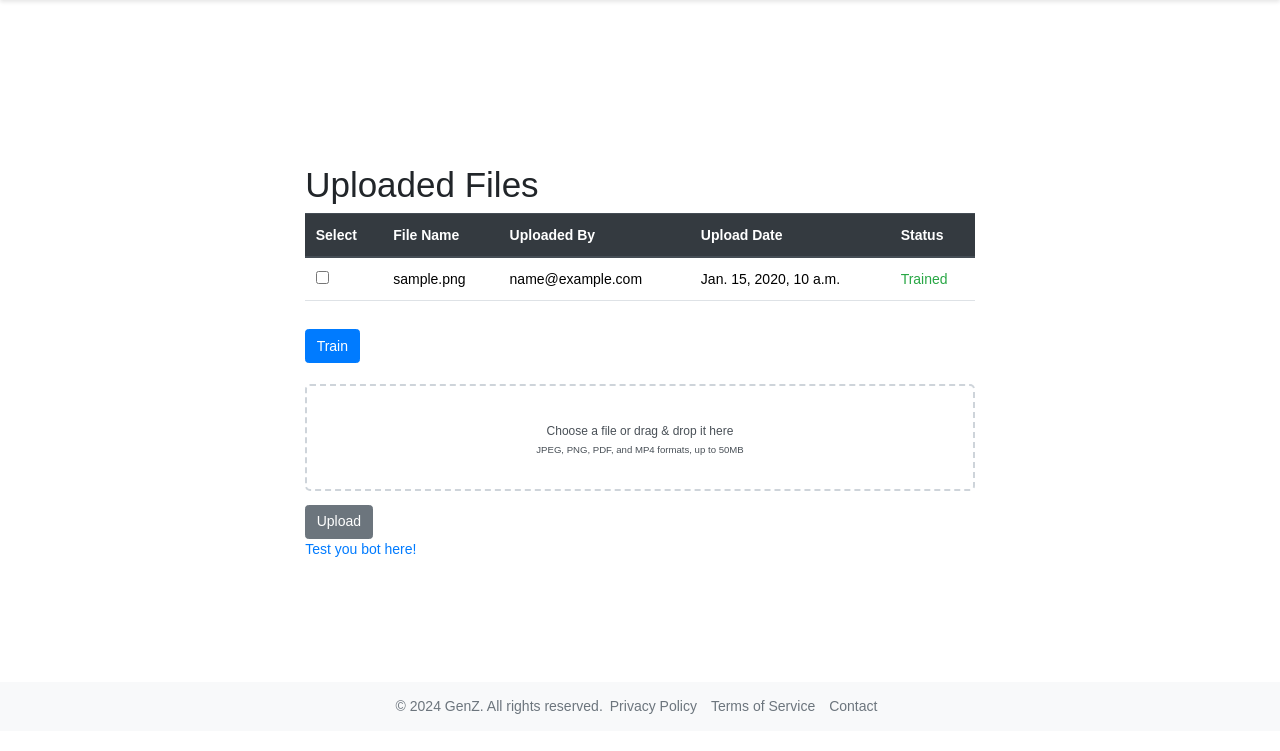
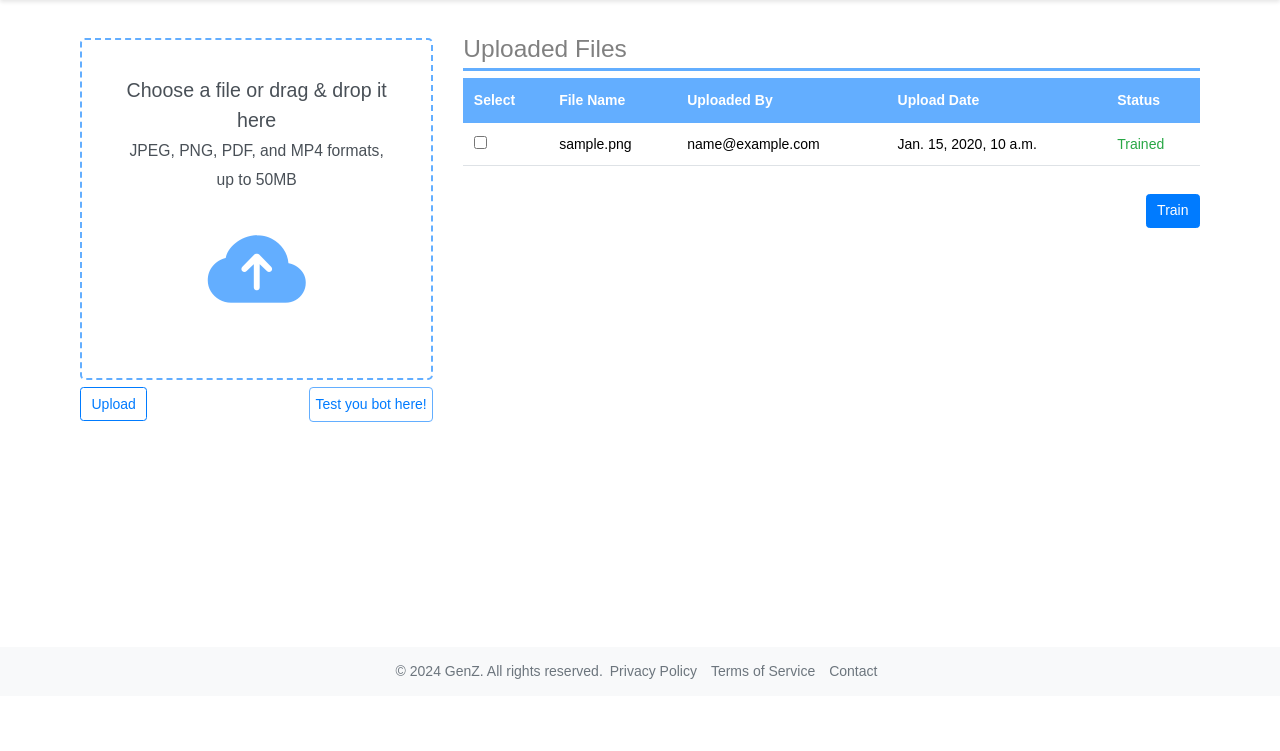
Before and after one commit to xahin96/GenZ, a Django app: page /Employee/train/ in a window 1280 px wide. Shown: the part 49-800 px from the top of the page. Run offline with Django 5.2, Linux system fonts and the light colour scheme; a user stored in the database is signed in; tables that the repository leaves empty hold one stand-in row (values such as "Sample post"); parts of the project's set-up code (start-up, migrations or seed data) failed here and were passed over; some libraries are stand-ins or nearby versions.

Commit message:
Modify train page design

```diff
--- a/GenZ/Employee/templates/Employee/train.html
+++ b/GenZ/Employee/templates/Employee/train.html
@@ -8,7 +8,7 @@
 <link rel="stylesheet" href="https://stackpath.bootstrapcdn.com/bootstrap/4.5.2/css/bootstrap.min.css">
 <style>
     .custom-file-container {
-        border: 2px dashed #ced4da;
+        border: 2px dashed #63aeff;
         padding: 30px;
         text-align: center;
         border-radius: 5px;
@@ -26,16 +26,62 @@
         width: 100%;
         background: transparent;
         border: none;
+            font-size: 1.4rem;
     }
+    .container {
+        padding: 10px;
+        width: 100%;
+        display: block;
+    }
+    i{
+        font-size: 7rem;
+        color: #63aeff;
+    }
+    .table .thead-dark th {
+    color: #fff;
+    background-color: #63aeff;
+    border-color: #63aeff;
+    }
+    .test-bot{
+            float: right;
+            padding: 0.4rem;
+            border: 1px solid #63aeff;
+            border-radius: 4px;
+    }
+    .upload-files-header{
+            border-bottom: 3px solid #63aeff;
+    padding: 0px 0px 5px 0px;
+    margin-top: 1.2rem;
+    color: gray;
+    }
+
 </style>
 {% endblock %}
 
 {% block content %}
-<div class="container mt-5">
+<div class="container mt-2">
     <div class="row">
         <!-- Left Side: Table and Upload Form -->
-        <div>
-            <h1>Uploaded Files</h1>
+
+        <div class="col-md-4">
+            <form method="post" enctype="multipart/form-data" class="mt-4">
+                {% csrf_token %}
+                <div class="custom-file-container" id="file-drop-zone">
+
+                    <input type="file" name="file" class="custom-file-input" id="fileUpload" style="display: none;">
+                    <label class="custom-file-label" for="fileUpload">Choose a file or drag & drop it here<br><small>JPEG, PNG, PDF, and MP4 formats, up to 50MB</small></label>
+                     <div style="text-align: center; margin-top: 10px;">
+                        <i class="bi bi-cloud-arrow-up-fill"></i>
+                    </div>
+                </div>
+                <button type="submit" class="btn btn-outline-primary mt-2">Upload</button>
+                <a class="test-bot mt-2" href="/client/{{ organization }}">Test you bot here!</a>
+            </form>
+
+        </div>
+
+         <div class="col-md-8">
+            <h3 class="upload-files-header">Uploaded Files</h3>
             {% if files %}
             <form action="{% url 'Employee:fillIndex' %}" method="post">
                 {% csrf_token %}
@@ -68,21 +114,14 @@
                         </tbody>
                     </table>
                 </div>
+                <div class="text-right">
                     <button type="submit" class="btn btn-primary mt-3">Train</button>
+                </div>
             </form>
             {% else %}
                 <span class="custom-file-label">You haven't uploaded any documents yet!</span>
             {% endif %}
-            <form method="post" enctype="multipart/form-data" class="mt-4">
-                {% csrf_token %}
-                <div class="custom-file-container" id="file-drop-zone">
-                    <input type="file" name="file" class="custom-file-input" id="fileUpload" style="display: none;">
-                    <label class="custom-file-label" for="fileUpload">Choose a file or drag & drop it here<br><small>JPEG, PNG, PDF, and MP4 formats, up to 50MB</small></label>
-                </div>
-                <button type="submit" class="btn btn-secondary mt-3">Upload</button>
-            </form>
         </div>
-        <a href="/client/{{ organization }}">Test you bot here!</a>
 {#        <!-- Right Side: Train Button -->#}
 {#        <div class="col-md-4 d-flex align-items-start flex-column">#}
 {#            <form action="{% url 'Employee:test_view' %}" method="post" class="mt-4">#}
```
